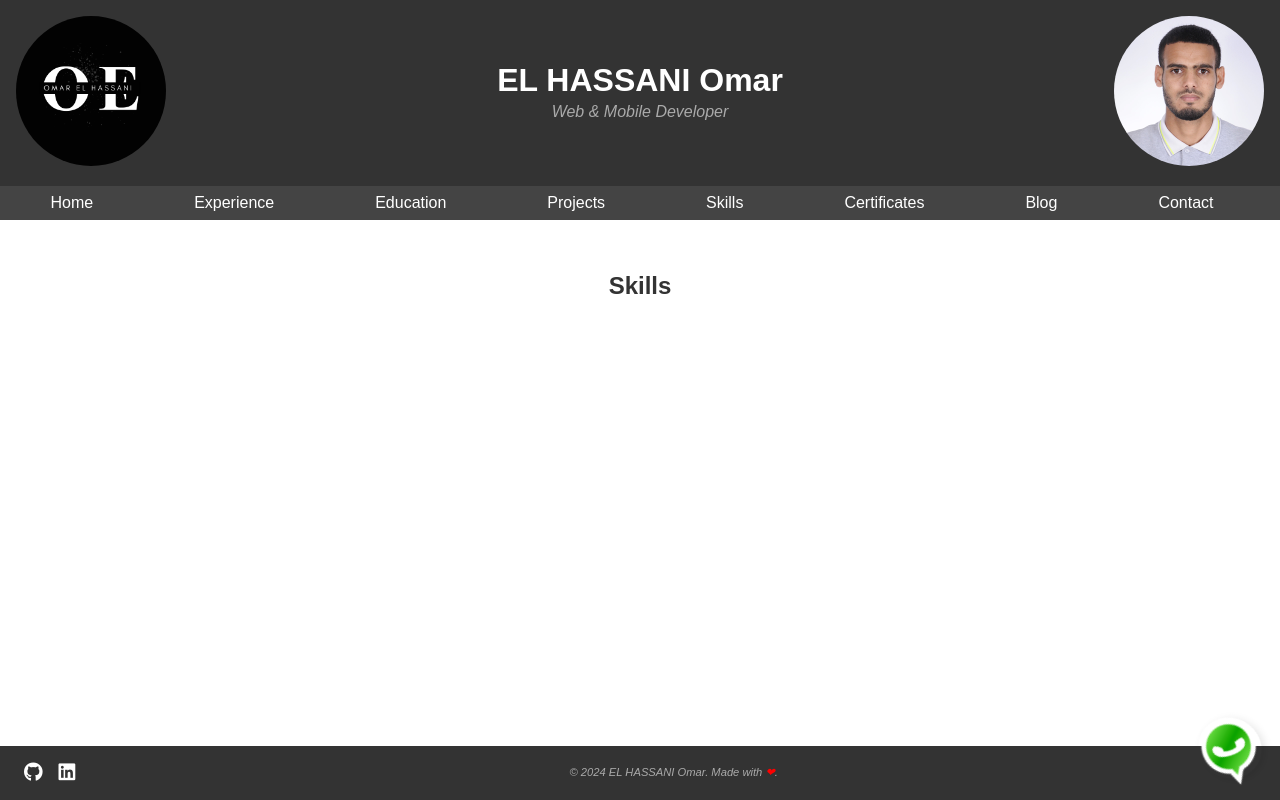
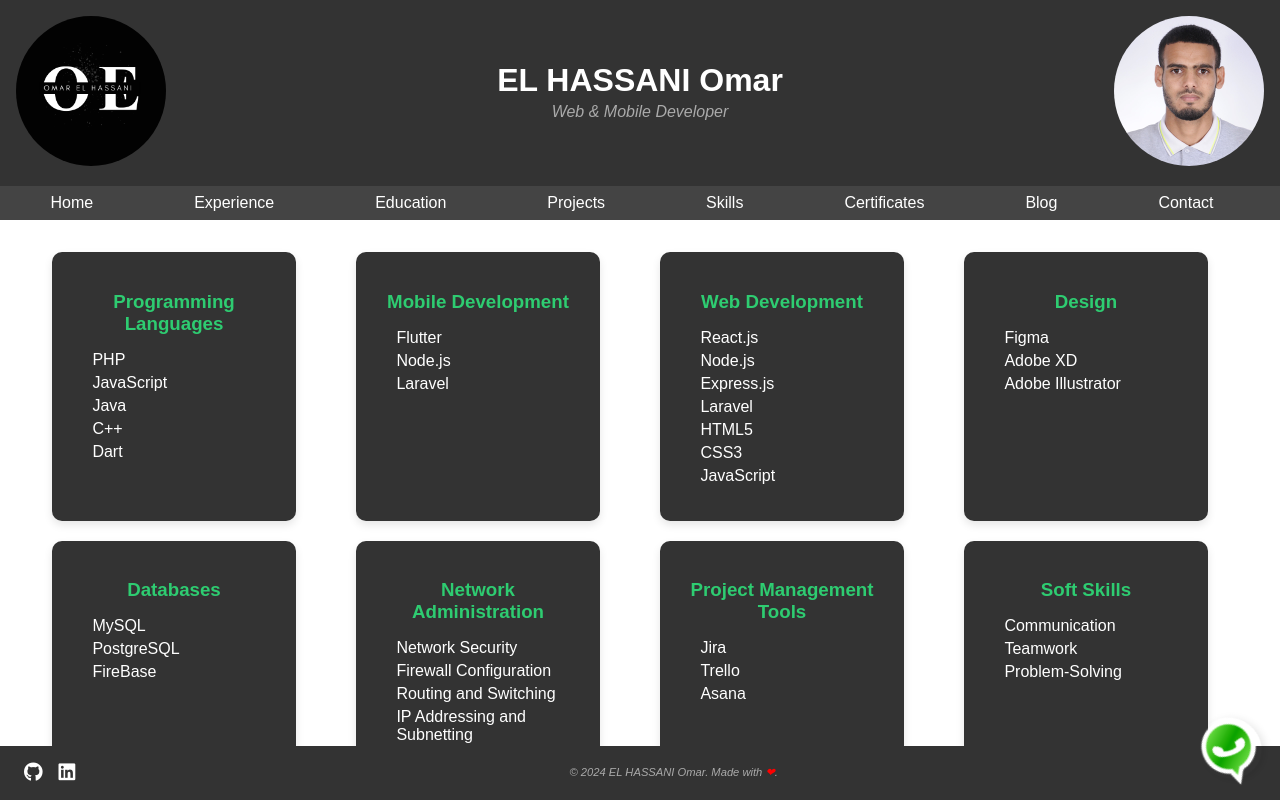
Before and after one commit to omarelhassani12/MyPortfolio, a React (Create React App) app: page /skills in a window 1280 px wide. Built offline with nearby package versions, Linux system fonts and the light colour scheme.

Commit message:
complete the skills page and data

```diff
--- a/src/containers/Skills/Skill.css
+++ b/src/containers/Skills/Skill.css
@@ -1,9 +1,37 @@
-/* Projects.css */
+/* Skills.css */
 
-section {
-    padding: 2rem;
-  }
+#skills {
+  width: 100%;
+}
 
-  h2 {
-    color: #333;
-  }
+.skills-container {
+  display: flex;
+  flex-wrap: wrap;
+  justify-content: space-around;
+}
+
+.skill-card {
+  width: calc(20% - 40px);
+  border-radius: 10px;
+  box-shadow: 0px 4px 8px rgba(0, 0, 0, 0.1);
+  padding: 20px;
+  background-color: #333;
+  color: #fff;
+  margin-bottom: 20px;
+  margin-right: 20px;
+}
+
+
+.skill-card h3 {
+  text-align: center;
+  margin-bottom: 10px;
+}
+
+.skill-card ul {
+  padding-left: 20px;
+}
+
+.skill-card li {
+  list-style: none;
+  margin-bottom: 5px;
+}
--- a/src/containers/Skills/Skill.js
+++ b/src/containers/Skills/Skill.js
@@ -1,16 +1,25 @@
-// Projects.js
-
+// Skill.js
 import React from 'react';
 import './Skill.css';
+import { skillCards } from './SkillData.js';
 
-
-function Projects() {
+function Skills() {
   return (
-    <section id="project">
-      <h2>Skills</h2>
-      {/* Your projects content goes here */}
+    <section id="skills">
+      <div className="skills-container">
+        {skillCards.map((card, index) => (
+          <div className="skill-card" key={index}>
+            <h3>{card.title}</h3>
+            <ul>
+              {card.skills.map((skill, index) => (
+                <li key={index}>{skill}</li>
+              ))}
+            </ul>
+          </div>
+        ))}
+      </div>
     </section>
   );
 }
 
-export default Projects;
+export default Skills;
--- /dev/null
+++ b/src/containers/Skills/SkillData.js
@@ -0,0 +1,50 @@
+export const skillCards = [
+    {
+      title: "Programming Languages",
+      skills: ["PHP", "JavaScript", "Java", "C++", "Dart"]
+    },
+    {
+      title: "Mobile Development",
+      skills: ["Flutter", "Node.js", "Laravel"]
+    },
+    {
+      title: "Web Development",
+      skills: ["React.js", "Node.js", "Express.js", "Laravel", "HTML5", "CSS3", "JavaScript"]
+    },
+    {
+      title: "Design",
+      skills: ["Figma", "Adobe XD", "Adobe Illustrator"]
+    },
+    {
+      title: "Databases",
+      skills: ["MySQL", "PostgreSQL", "FireBase"]
+    },
+    {
+      title: "Network Administration",
+      skills: [
+        "Network Security",
+        "Firewall Configuration",
+        "Routing and Switching",
+        "IP Addressing and Subnetting",
+        "Network Protocols (TCP/IP, DNS, DHCP)",
+        "LAN/WAN Technologies",
+        "Network Device Configuration (Routers, Switches, etc.)"
+      ]
+    },
+    {
+      title: "Project Management Tools",
+      skills: ["Jira", "Trello", "Asana"]
+    },
+    {
+      title: "Soft Skills",
+      skills: ["Communication", "Teamwork", "Problem-Solving"]
+    },
+    {
+      title: "Security",
+      skills: ["Encryption", "Authentication (JWT)"]
+    },
+    {
+      title: "DevOps & others",
+      skills: ["Git", "Virtualization", "Shell scripting (Bash)", "GitHub"]
+    }
+  ];
```
